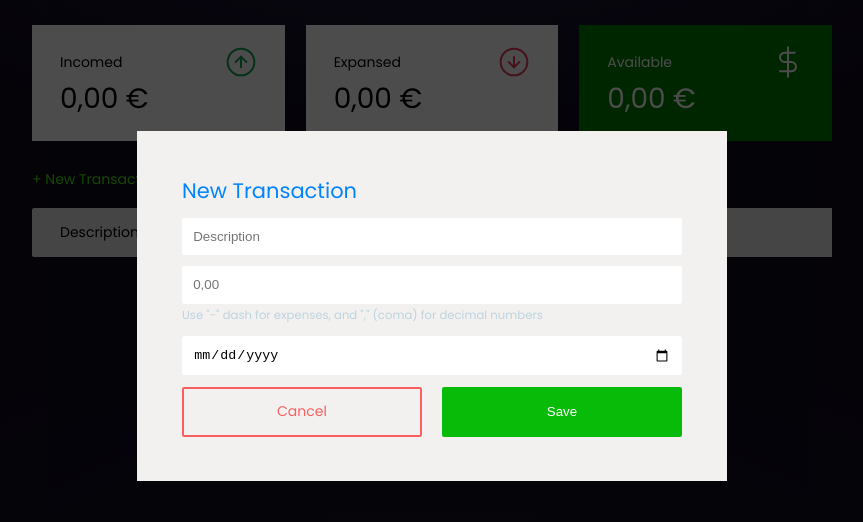
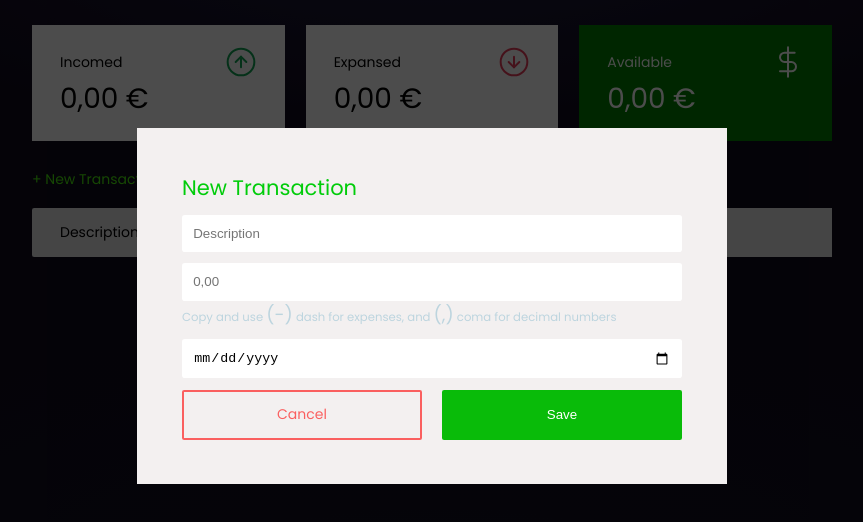
Before and after one commit to hendellcosta/My-Finances, a plain HTML site: page index.html in a window 1280 px wide. Both pictures are taken after a click on the link "+ New Transaction". Shown: the part 94-616 px from the top of the page, without its empty margins (208-1071 px from the left). Drawn offline with Linux system fonts and the light colour scheme.

Commit message:
coma and new trans color
changed the "new transaction" in form color and zoomed the coma and dash size

```diff
--- a/index.html
+++ b/index.html
@@ -72,7 +72,7 @@
     <div class="modal-negative-opacity">
       <div class="modal">
         <div id="form">
-          <h2>New Transaction</h2>
+          <h2 id="new-transaction">New Transaction</h2>
           <form action="" onsubmit="Form.submit(event)">
             <div class="input-group">
               <label class="sr-only" for="description">Description</label>
@@ -94,7 +94,7 @@
                 placeholder="0,00"
               />
               <small class="help"
-                >Use "-" dash for expenses, and "," (coma) for decimal numbers</small>
+                >Copy and use <span class="signals">(-)</span> dash for expenses, and <span class="signals">(,)</span> coma for decimal numbers</small>
             </div>
 
             <div class="input-group">
--- a/styles.css
+++ b/styles.css
@@ -46,6 +46,10 @@ h2 {
   color: rgb(0, 132, 255);
 
   font-weight: normal;
+}
+
+#new-transaction {
+  color: rgb(0, 204, 10);
 }
 
 /*==== Links/Buttons ====*/
@@ -292,6 +296,10 @@ input {
   width: 48%;
 }
 
+.signals {
+  font-size: 1.3rem;
+}
+
 /*==== Footer ====*/
 footer {
   text-align: center;
```
